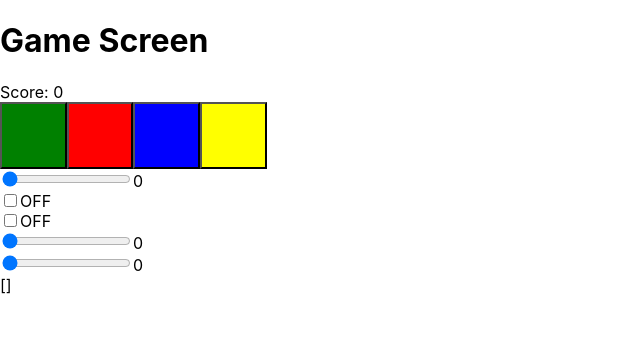
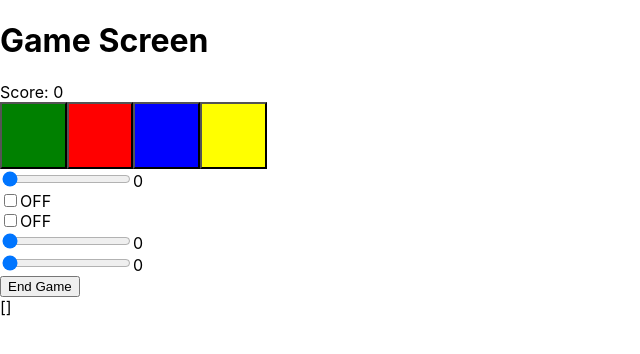
Before and after one commit to GitDevla/infinite-simon, a React (Create React App) app: page /game in a window 1280 px wide. Shown: the top 354 px of the page, without its empty margins (0-640 px from the left). Built offline with nearby package versions, Linux system fonts and the light colour scheme.

Commit message:
feat: implement game ending functionality with GameEndModal

```diff
--- a/src/page/GameScreen.tsx
+++ b/src/page/GameScreen.tsx
@@ -1,11 +1,13 @@
 import { useState } from "react";
 import Button from "../component/Button";
+import GameEndModal from "../component/GameEndModal";
 import Slider from "../component/Slider";
 import Switch from "../component/Switch";
 
 export default function GameScreen() {
 	const [actions, setActions] = useState<any[]>([]);
-
+	const [gameOngoing, setGameOngoing] = useState(true);
+	const score = actions.length;
 	const addAction = (action: string) => {
 		setActions((prev) => [...prev, action]);
 	};
@@ -14,9 +16,8 @@ export default function GameScreen() {
 		<div>
 			<div>
 				<h1>Game Screen</h1>
-				<span>Score: 0</span>
+				<span>Score: {score}</span>
 			</div>
-
 			<div>
 				<div>
 					<Button color="green" onPress={() => addAction("simon:green")} />
@@ -37,10 +38,14 @@ export default function GameScreen() {
 					<Slider max={8} onChange={(value) => addAction(`knob-2:${value}`)} />
 				</div>
 			</div>
+			<button type="button" onClick={() => setGameOngoing(false)}>
+				End Game
+			</button>
 			<div>
 				{/* Testing, remove in prod */}
 				{JSON.stringify(actions)}
 			</div>
+			{!gameOngoing && <GameEndModal score={score} />}
 		</div>
 	);
 }
```
